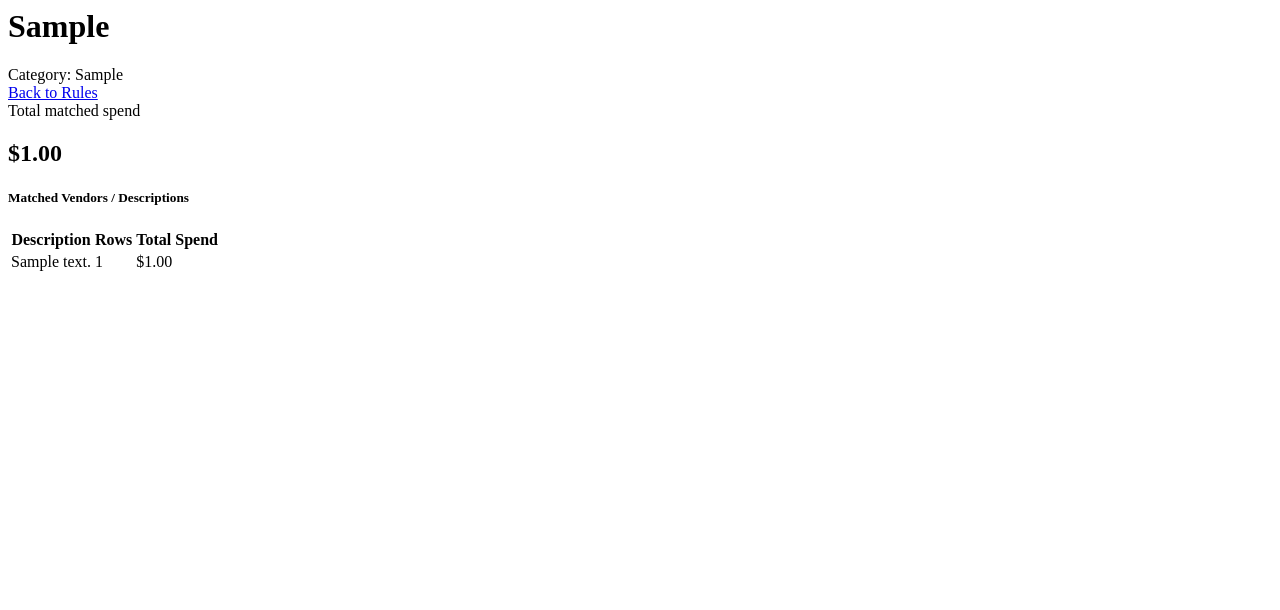
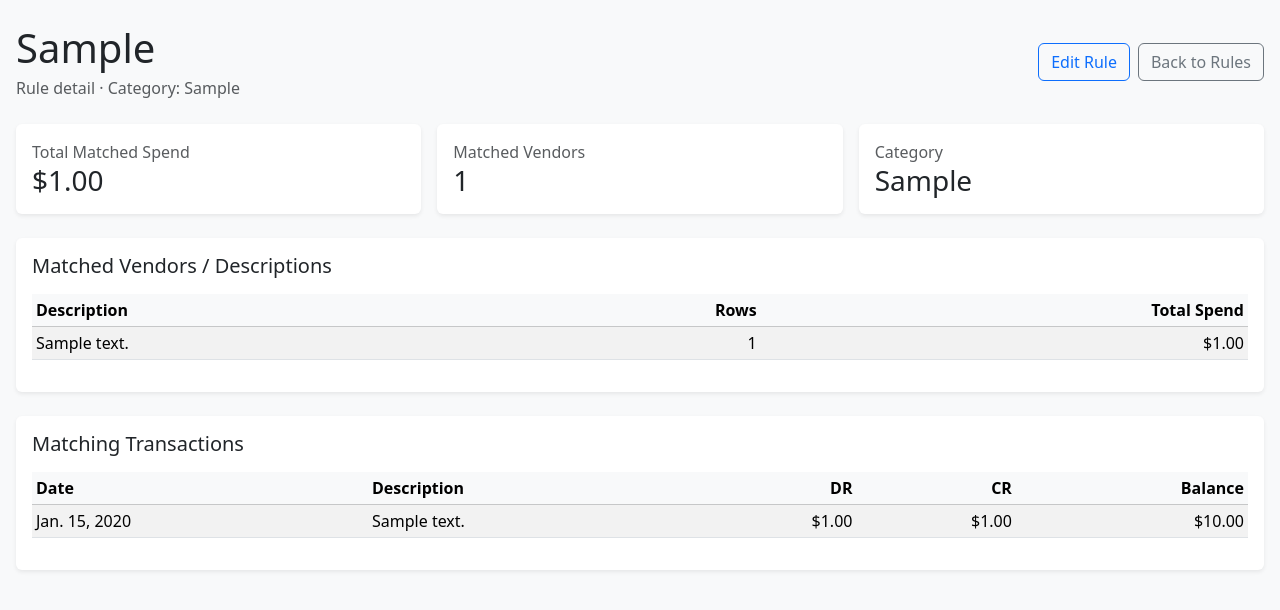
Before and after one commit to Paulfuther/financial-intelligence-platform, a Django app: page /rules/1/ in a window 1280 px wide. Shown: the top 610 px of the page. Run offline with Django 4.2, Linux system fonts and the light colour scheme; tables that the repository leaves empty hold one stand-in row (values such as "Sample post").

Commit message:
Updates to categories

```diff
--- a/banking/templates/banking/rule_detail.html
+++ b/banking/templates/banking/rule_detail.html
@@ -1,46 +1,164 @@
-<div class="container py-4" style="max-width: 1200px;">
+<!doctype html>
+<html lang="en">
+<head>
+  <meta charset="utf-8">
+  <title>{{ rule.keyword }} Rule Detail</title>
+  <meta name="viewport" content="width=device-width, initial-scale=1">
+
+  <link
+    href="https://cdn.jsdelivr.net/npm/bootstrap@5.3.3/dist/css/bootstrap.min.css"
+    rel="stylesheet"
+  >
+
+  <style>
+    .page-container {
+      max-width: 1300px;
+      margin: 0 auto;
+    }
+
+    .scroll-card {
+      max-height: 650px;
+      overflow-y: auto;
+    }
+  </style>
+</head>
+
+<body class="bg-light">
+
+<div class="page-container py-4 px-3">
 
   <div class="d-flex justify-content-between align-items-center mb-4">
     <div>
-      <h1>{{ rule.keyword }}</h1>
-      <div class="text-muted">Category: {{ rule.category }}</div>
+      <h1 class="mb-1">{{ rule.keyword }}</h1>
+      <div class="text-muted">
+        Rule detail · Category: {{ rule.category }}
       </div>
+    </div>
+
+    <div class="d-flex gap-2">
+      <a href="{% url 'banking:edit_rule' rule.id %}" class="btn btn-outline-primary">
+        Edit Rule
+      </a>
 
       <a href="{% url 'banking:rules_management' %}" class="btn btn-outline-secondary">
         Back to Rules
       </a>
     </div>
+  </div>
 
-  <div class="card mb-4">
+  <div class="row g-3 mb-4">
+
+    <div class="col-md-4">
+      <div class="card shadow-sm border-0 h-100">
         <div class="card-body">
-      <div class="text-muted">Total matched spend</div>
-      <h2>${{ total_spend|floatformat:2 }}</h2>
+          <div class="text-muted">Total Matched Spend</div>
+          <h3 class="mb-0">${{ total_spend|default:0|floatformat:2 }}</h3>
+        </div>
       </div>
     </div>
 
-  <div class="card mb-4">
+    <div class="col-md-4">
+      <div class="card shadow-sm border-0 h-100">
         <div class="card-body">
-      <h5>Matched Vendors / Descriptions</h5>
+          <div class="text-muted">Matched Vendors</div>
+          <h3 class="mb-0">{{ vendor_summary|length }}</h3>
+        </div>
+      </div>
+    </div>
 
-      <table class="table table-sm">
-        <thead>
+    <div class="col-md-4">
+      <div class="card shadow-sm border-0 h-100">
+        <div class="card-body">
+          <div class="text-muted">Category</div>
+          <h3 class="mb-0">{{ rule.category }}</h3>
+        </div>
+      </div>
+    </div>
+
+  </div>
+
+  <div class="card shadow-sm border-0 mb-4">
+    <div class="card-body">
+      <h5 class="mb-3">Matched Vendors / Descriptions</h5>
+
+      <div class="table-responsive">
+        <table class="table table-sm table-striped align-middle">
+          <thead class="table-light">
             <tr>
               <th>Description</th>
               <th class="text-end">Rows</th>
               <th class="text-end">Total Spend</th>
             </tr>
           </thead>
+
           <tbody>
             {% for row in vendor_summary %}
               <tr>
                 <td>{{ row.description }}</td>
                 <td class="text-end">{{ row.rows }}</td>
-              <td class="text-end">${{ row.total_spend|floatformat:2 }}</td>
+                <td class="text-end">${{ row.total_spend|default:0|floatformat:2 }}</td>
+              </tr>
+            {% empty %}
+              <tr>
+                <td colspan="3" class="text-center text-muted">
+                  No matching vendors found.
+                </td>
               </tr>
             {% endfor %}
           </tbody>
         </table>
       </div>
+
+    </div>
+  </div>
+
+  <div class="card shadow-sm border-0">
+    <div class="card-body">
+      <h5 class="mb-3">Matching Transactions</h5>
+
+      <div class="table-responsive scroll-card">
+        <table class="table table-sm table-striped align-middle">
+          <thead class="table-light sticky-top">
+            <tr>
+              <th>Date</th>
+              <th>Description</th>
+              <th class="text-end">DR</th>
+              <th class="text-end">CR</th>
+              <th class="text-end">Balance</th>
+            </tr>
+          </thead>
+
+          <tbody>
+            {% for tx in transactions %}
+              <tr>
+                <td>{{ tx.transaction_date }}</td>
+                <td>{{ tx.description }}</td>
+                <td class="text-end">
+                  {% if tx.dr %}${{ tx.dr|floatformat:2 }}{% endif %}
+                </td>
+                <td class="text-end">
+                  {% if tx.cr %}${{ tx.cr|floatformat:2 }}{% endif %}
+                </td>
+                <td class="text-end">
+                  {% if tx.balance %}${{ tx.balance|floatformat:2 }}{% endif %}
+                </td>
+              </tr>
+            {% empty %}
+              <tr>
+                <td colspan="5" class="text-center text-muted">
+                  No matching transactions found.
+                </td>
+              </tr>
+            {% endfor %}
+          </tbody>
+
+        </table>
       </div>
 
     </div>
+  </div>
+
+</div>
+
+</body>
+</html>
--- a/banking/urls.py
+++ b/banking/urls.py
@@ -20,4 +20,9 @@ urlpatterns = [
 ),
     path("import/", views.import_bank_csv, name="import_bank_csv"),
     path("imports/", views.import_log_list, name="import_log_list"),
+    path(
+    "categories/<str:category>/",
+    views.category_detail,
+    name="category_detail",
+),
 ]
--- a/banking/views.py
+++ b/banking/views.py
@@ -1,12 +1,11 @@
 from django.shortcuts import render, redirect, get_object_or_404
 from django.db.models import Sum, Count, Avg, Max
-from django.db.models.functions import ExtractYear
+from django.db.models.functions import ExtractYear, ExtractMonth
 from .models import BankTransaction, CategoryRule, ImportLog
 import csv
 import hashlib
 from decimal import Decimal, InvalidOperation
 from datetime import datetime
-
 from django.contrib import messages
 
 
@@ -279,12 +278,32 @@ def category_detail(request, category):
         .order_by("keyword")
     )
 
+    monthly_trend = (
+        transactions
+        .annotate(
+            year=ExtractYear("transaction_date"),
+            month=ExtractMonth("transaction_date"),
+        )
+        .values("year", "month")
+        .annotate(total_spend=Sum("dr"))
+        .order_by("year", "month")
+    )
+
+    monthly_labels = []
+    monthly_totals = []
+
+    for row in monthly_trend:
+        monthly_labels.append(f"{row['year']}-{row['month']:02d}")
+        monthly_totals.append(float(row["total_spend"] or 0))
+
     context = {
         "category": category,
         "transactions": transactions,
         "vendor_summary": vendor_summary,
         "rules": rules,
         "summary": summary,
+        "monthly_labels": monthly_labels,
+        "monthly_totals": monthly_totals,
     }
 
     return render(
@@ -292,7 +311,6 @@ def category_detail(request, category):
         "banking/category_detail.html",
         context,
     )
-
 
 
 def parse_money(value):
```
Lines whose indentation alone changed are shown as unchanged.
